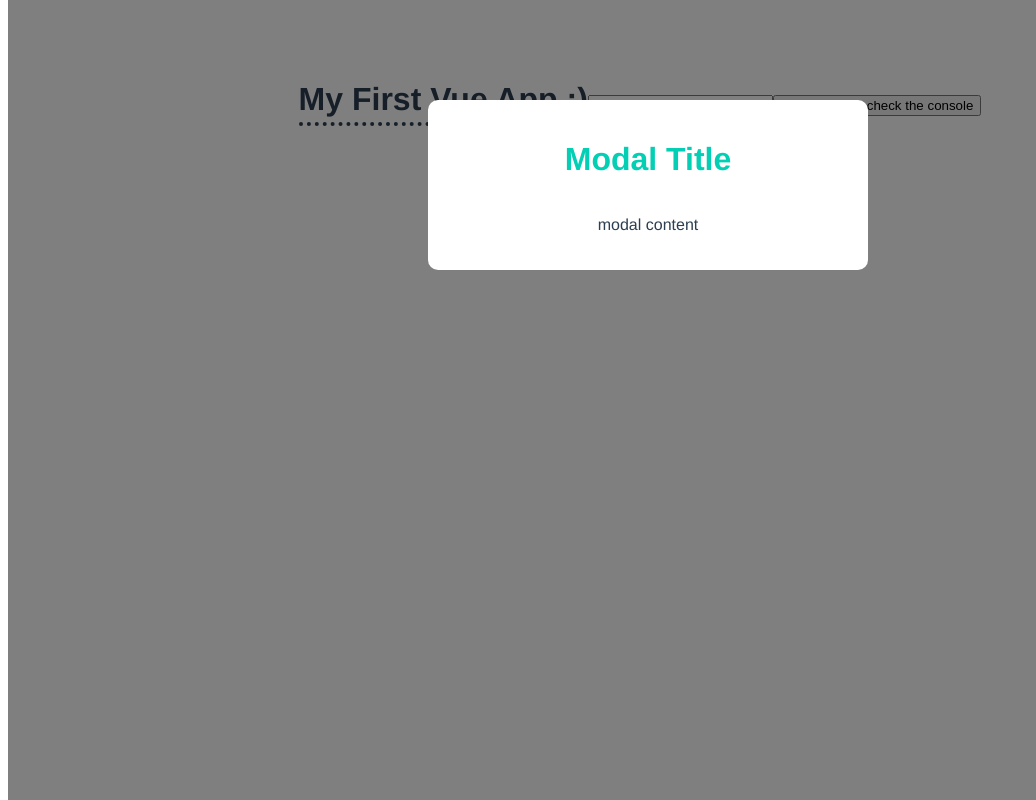
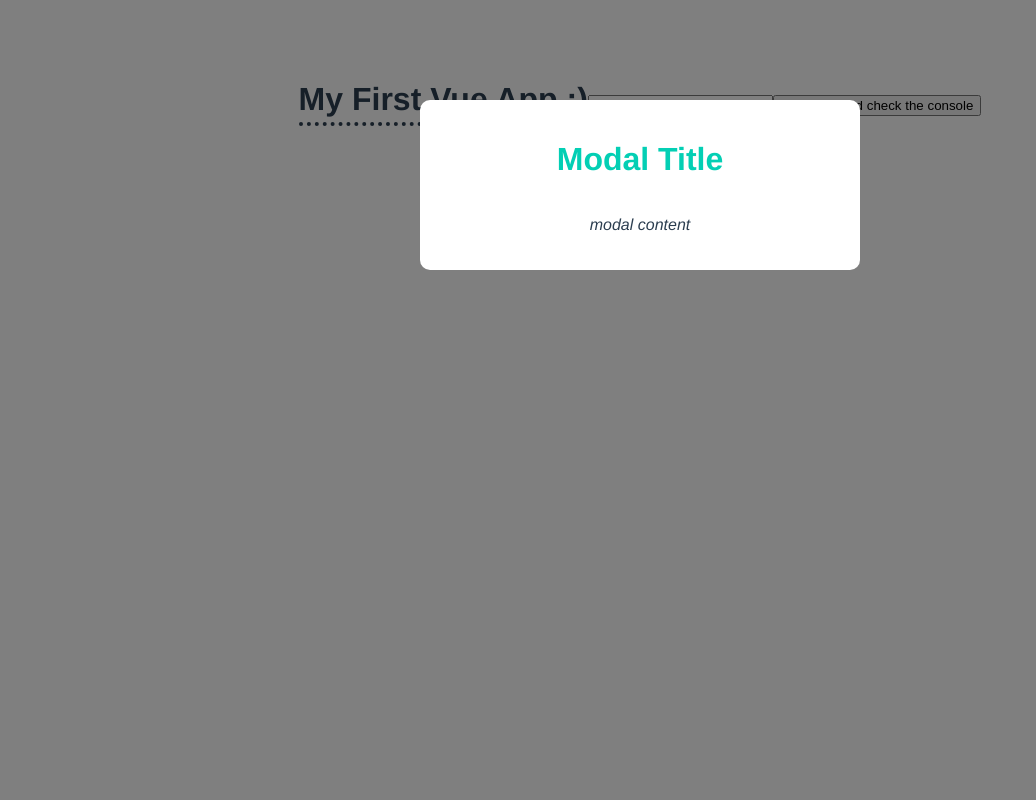
Before and after one commit to matherton/Vue3, a Vue app in the folder modal-project/: page / in a window 1280 px wide. Shown: the whole page, without its empty margins (0-1036 px from the left). Built offline with nearby package versions, Linux system fonts and the light colour scheme.

Commit message:
added global.css

```diff
--- /dev/null
+++ b/modal-project/src/assets/global.css
@@ -0,0 +1,6 @@
+body {
+  margin: 0;
+}
+p {
+  font-style: italic;
+}
```
Also changed, not shown: modal-project/src/main.js (+4 -3 lines).
